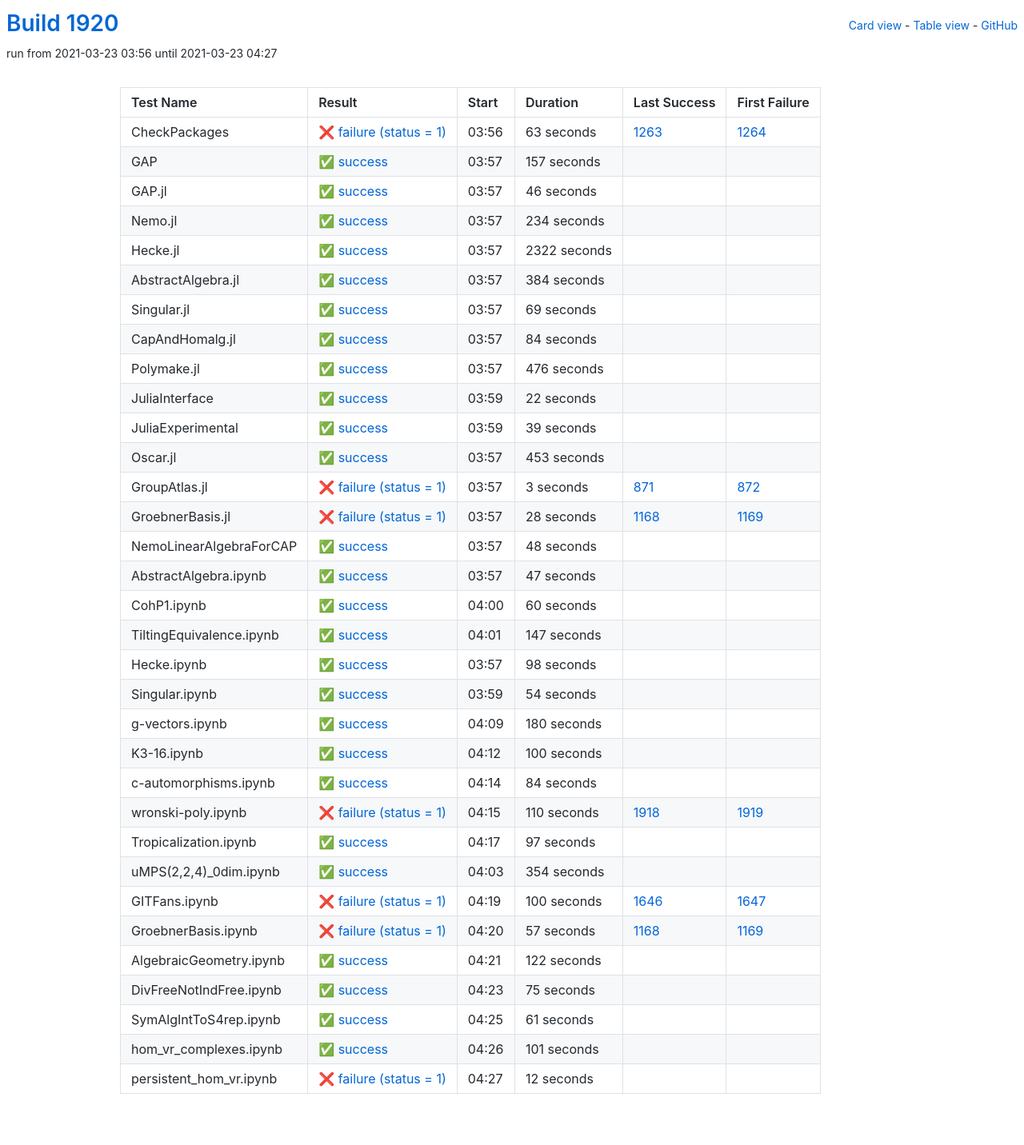
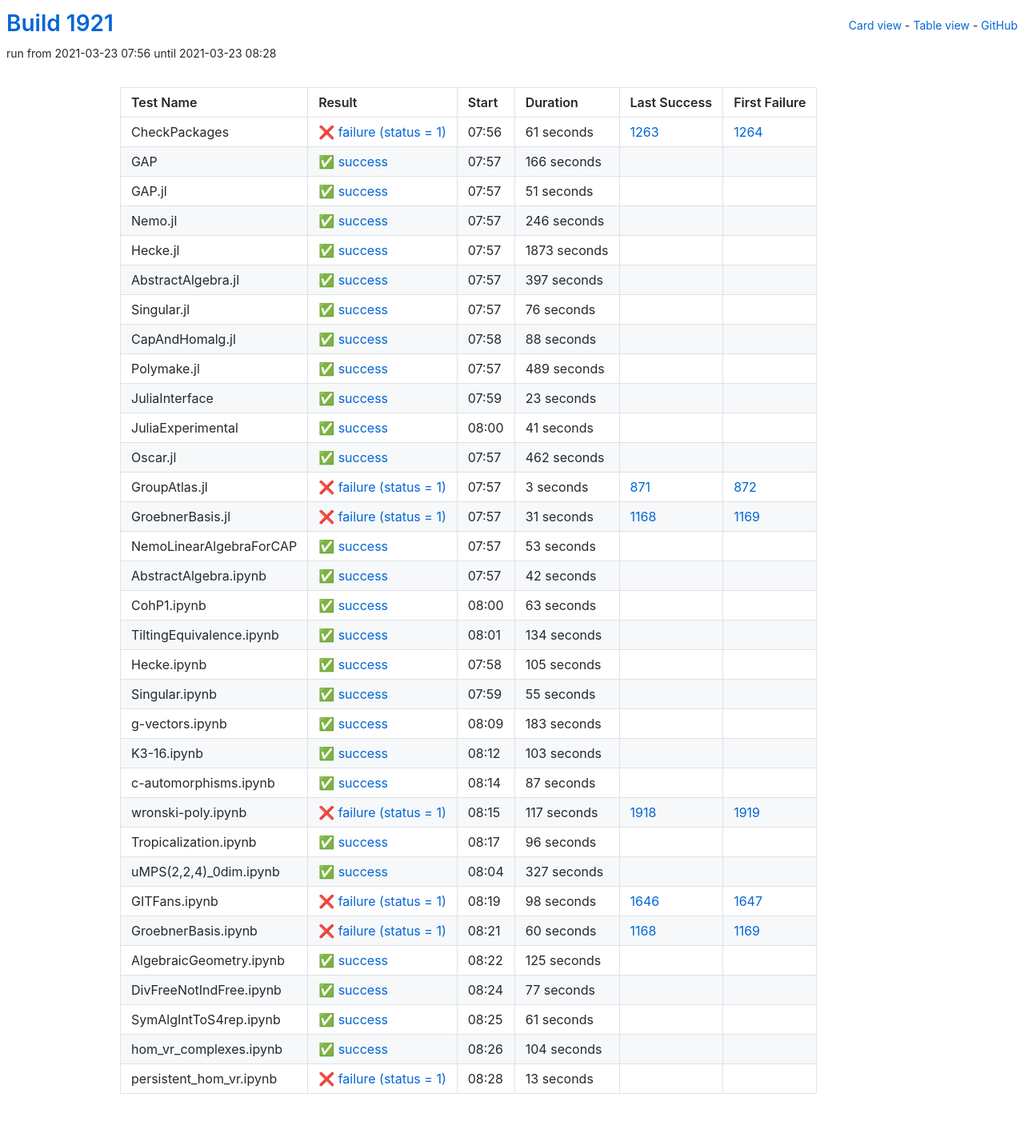
Before and after one commit to oscar-system/oscar-ci-status-stable, a Jekyll site: the page built from table.html, in a window 1280 px wide. Shown: the whole page at 80% size. Built offline with Jekyll 4.4.1, drawn with Linux system fonts in a browser that asks for light colours.

Commit message:
Build #1921

```diff
--- a/_data/ci.yml
+++ b/_data/ci.yml
@@ -1,6 +1,6 @@
 ---
-build: 1920
-build_url: https://oscarci.mathematik.uni-kl.de/job/oscar-stable/1920/
+build: 1921
+build_url: https://oscarci.mathematik.uni-kl.de/job/oscar-stable/1921/
 job: oscar-stable
 organization: oscar-system
 repo: oscar-ci-status-stable
@@ -8,152 +8,152 @@ repourl: https://github.com/oscar-system/oscar-ci-status-stable
 tests:
 - name: CheckPackages
   id: checkpackages
-  log: https://oscarci.mathematik.uni-kl.de/job/oscar-stable/1920/artifact/logs/build-1920/CheckPackages.log
-  start: 2021-03-23 03:56
+  log: https://oscarci.mathematik.uni-kl.de/job/oscar-stable/1921/artifact/logs/build-1921/CheckPackages.log
+  start: 2021-03-23 07:56
   success: false
   exitcode: 1
   status: failure
-  duration: 63
+  duration: 61
   last_success: 1263
   last_success_url: https://oscarci.mathematik.uni-kl.de/job/oscar-stable/1263/
   first_failure: 1264
   first_failure_url: https://oscarci.mathematik.uni-kl.de/job/oscar-stable/1264/
 - name: GAP
   id: gap
-  log: https://oscarci.mathematik.uni-kl.de/job/oscar-stable/1920/artifact/logs/build-1920/GAP.log
-  start: 2021-03-23 03:57
+  log: https://oscarci.mathematik.uni-kl.de/job/oscar-stable/1921/artifact/logs/build-1921/GAP.log
+  start: 2021-03-23 07:57
   success: true
   exitcode: 0
   status: success
-  duration: 157
+  duration: 166
   last_success: false
   last_success_url:
   first_failure: false
   first_failure_url:
 - name: GAP.jl
   id: gap-jl
-  log: https://oscarci.mathematik.uni-kl.de/job/oscar-stable/1920/artifact/logs/build-1920/GAP.jl.log
-  start: 2021-03-23 03:57
+  log: https://oscarci.mathematik.uni-kl.de/job/oscar-stable/1921/artifact/logs/build-1921/GAP.jl.log
+  start: 2021-03-23 07:57
   success: true
   exitcode: 0
   status: success
-  duration: 46
+  duration: 51
   last_success: false
   last_success_url:
   first_failure: false
   first_failure_url:
 - name: Nemo.jl
   id: nemo-jl
-  log: https://oscarci.mathematik.uni-kl.de/job/oscar-stable/1920/artifact/logs/build-1920/Nemo.jl.log
-  start: 2021-03-23 03:57
+  log: https://oscarci.mathematik.uni-kl.de/job/oscar-stable/1921/artifact/logs/build-1921/Nemo.jl.log
+  start: 2021-03-23 07:57
   success: true
   exitcode: 0
   status: success
-  duration: 234
+  duration: 246
   last_success: false
   last_success_url:
   first_failure: false
   first_failure_url:
 - name: Hecke.jl
   id: hecke-jl
-  log: https://oscarci.mathematik.uni-kl.de/job/oscar-stable/1920/artifact/logs/build-1920/Hecke.jl.log
-  start: 2021-03-23 03:57
+  log: https://oscarci.mathematik.uni-kl.de/job/oscar-stable/1921/artifact/logs/build-1921/Hecke.jl.log
+  start: 2021-03-23 07:57
   success: true
   exitcode: 0
   status: success
-  duration: 2322
+  duration: 1873
   last_success: false
   last_success_url:
   first_failure: false
   first_failure_url:
 - name: AbstractAlgebra.jl
   id: abstractalgebra-jl
-  log: https://oscarci.mathematik.uni-kl.de/job/oscar-stable/1920/artifact/logs/build-1920/AbstractAlgebra.jl.log
-  start: 2021-03-23 03:57
+  log: https://oscarci.mathematik.uni-kl.de/job/oscar-stable/1921/artifact/logs/build-1921/AbstractAlgebra.jl.log
+  start: 2021-03-23 07:57
   success: true
   exitcode: 0
   status: success
-  duration: 384
+  duration: 397
   last_success: false
   last_success_url:
   first_failure: false
   first_failure_url:
 - name: Singular.jl
   id: singular-jl
-  log: https://oscarci.mathematik.uni-kl.de/job/oscar-stable/1920/artifact/logs/build-1920/Singular.jl.log
-  start: 2021-03-23 03:57
+  log: https://oscarci.mathematik.uni-kl.de/job/oscar-stable/1921/artifact/logs/build-1921/Singular.jl.log
+  start: 2021-03-23 07:57
   success: true
   exitcode: 0
   status: success
-  duration: 69
+  duration: 76
   last_success: false
   last_success_url:
   first_failure: false
   first_failure_url:
 - name: CapAndHomalg.jl
   id: capandhomalg-jl
-  log: https://oscarci.mathematik.uni-kl.de/job/oscar-stable/1920/artifact/logs/build-1920/CapAndHomalg.jl.log
-  start: 2021-03-23 03:57
+  log: https://oscarci.mathematik.uni-kl.de/job/oscar-stable/1921/artifact/logs/build-1921/CapAndHomalg.jl.log
+  start: 2021-03-23 07:58
   success: true
   exitcode: 0
   status: success
-  duration: 84
+  duration: 88
   last_success: false
   last_success_url:
   first_failure: false
   first_failure_url:
 - name: Polymake.jl
   id: polymake-jl
-  log: https://oscarci.mathematik.uni-kl.de/job/oscar-stable/1920/artifact/logs/build-1920/Polymake.jl.log
-  start: 2021-03-23 03:57
+  log: https://oscarci.mathematik.uni-kl.de/job/oscar-stable/1921/artifact/logs/build-1921/Polymake.jl.log
+  start: 2021-03-23 07:57
   success: true
   exitcode: 0
   status: success
-  duration: 476
+  duration: 489
   last_success: false
   last_success_url:
   first_failure: false
   first_failure_url:
 - name: JuliaInterface
   id: juliainterface
-  log: https://oscarci.mathematik.uni-kl.de/job/oscar-stable/1920/artifact/logs/build-1920/JuliaInterface.log
-  start: 2021-03-23 03:59
+  log: https://oscarci.mathematik.uni-kl.de/job/oscar-stable/1921/artifact/logs/build-1921/JuliaInterface.log
+  start: 2021-03-23 07:59
   success: true
   exitcode: 0
   status: success
-  duration: 22
+  duration: 23
   last_success: false
   last_success_url:
   first_failure: false
   first_failure_url:
 - name: JuliaExperimental
   id: juliaexperimental
-  log: https://oscarci.mathematik.uni-kl.de/job/oscar-stable/1920/artifact/logs/build-1920/JuliaExperimental.log
-  start: 2021-03-23 03:59
+  log: https://oscarci.mathematik.uni-kl.de/job/oscar-stable/1921/artifact/logs/build-1921/JuliaExperimental.log
+  start: 2021-03-23 08:00
   success: true
   exitcode: 0
   status: success
-  duration: 39
+  duration: 41
   last_success: false
   last_success_url:
   first_failure: false
   first_failure_url:
 - name: Oscar.jl
   id: oscar-jl
-  log: https://oscarci.mathematik.uni-kl.de/job/oscar-stable/1920/artifact/logs/build-1920/Oscar.jl.log
-  start: 2021-03-23 03:57
+  log: https://oscarci.mathematik.uni-kl.de/job/oscar-stable/1921/artifact/logs/build-1921/Oscar.jl.log
+  start: 2021-03-23 07:57
   success: true
   exitcode: 0
   status: success
-  duration: 453
+  duration: 462
   last_success: false
   last_success_url:
   first_failure: false
   first_failure_url:
 - name: GroupAtlas.jl
   id: groupatlas-jl
-  log: https://oscarci.mathematik.uni-kl.de/job/oscar-stable/1920/artifact/logs/build-1920/GroupAtlas.jl.log
-  start: 2021-03-23 03:57
+  log: https://oscarci.mathematik.uni-kl.de/job/oscar-stable/1921/artifact/logs/build-1921/GroupAtlas.jl.log
+  start: 2021-03-23 07:57
   success: false
   exitcode: 1
   status: failure
@@ -164,212 +164,212 @@ tests:
   first_failure_url: https://oscarci.mathematik.uni-kl.de/job/oscar-stable/872/
 - name: GroebnerBasis.jl
   id: groebnerbasis-jl
-  log: https://oscarci.mathematik.uni-kl.de/job/oscar-stable/1920/artifact/logs/build-1920/GroebnerBasis.jl.log
-  start: 2021-03-23 03:57
+  log: https://oscarci.mathematik.uni-kl.de/job/oscar-stable/1921/artifact/logs/build-1921/GroebnerBasis.jl.log
+  start: 2021-03-23 07:57
   success: false
   exitcode: 1
   status: failure
-  duration: 28
+  duration: 31
   last_success: 1168
   last_success_url: https://oscarci.mathematik.uni-kl.de/job/oscar-stable/1168/
   first_failure: 1169
   first_failure_url: https://oscarci.mathematik.uni-kl.de/job/oscar-stable/1169/
 - name: NemoLinearAlgebraForCAP
   id: nemolinearalgebraforcap
-  log: https://oscarci.mathematik.uni-kl.de/job/oscar-stable/1920/artifact/logs/build-1920/NemoLinearAlgebraForCAP.log
-  start: 2021-03-23 03:57
+  log: https://oscarci.mathematik.uni-kl.de/job/oscar-stable/1921/artifact/logs/build-1921/NemoLinearAlgebraForCAP.log
+  start: 2021-03-23 07:57
   success: true
   exitcode: 0
   status: success
-  duration: 48
+  duration: 53
   last_success: false
   last_success_url:
   first_failure: false
   first_failure_url:
 - name: AbstractAlgebra.ipynb
   id: abstractalgebra-ipynb
-  log: https://oscarci.mathematik.uni-kl.de/job/oscar-stable/1920/artifact/logs/build-1920/AbstractAlgebra.ipynb.log
-  start: 2021-03-23 03:57
+  log: https://oscarci.mathematik.uni-kl.de/job/oscar-stable/1921/artifact/logs/build-1921/AbstractAlgebra.ipynb.log
+  start: 2021-03-23 07:57
   success: true
   exitcode: 0
   status: success
-  duration: 47
+  duration: 42
   last_success: false
   last_success_url:
   first_failure: false
   first_failure_url:
 - name: CohP1.ipynb
   id: cohp1-ipynb
-  log: https://oscarci.mathematik.uni-kl.de/job/oscar-stable/1920/artifact/logs/build-1920/CohP1.ipynb.log
-  start: 2021-03-23 04:00
+  log: https://oscarci.mathematik.uni-kl.de/job/oscar-stable/1921/artifact/logs/build-1921/CohP1.ipynb.log
+  start: 2021-03-23 08:00
   success: true
   exitcode: 0
   status: success
-  duration: 60
+  duration: 63
   last_success: false
   last_success_url:
   first_failure: false
   first_failure_url:
 - name: TiltingEquivalence.ipynb
   id: tiltingequivalence-ipynb
-  log: https://oscarci.mathematik.uni-kl.de/job/oscar-stable/1920/artifact/logs/build-1920/TiltingEquivalence.ipynb.log
-  start: 2021-03-23 04:01
+  log: https://oscarci.mathematik.uni-kl.de/job/oscar-stable/1921/artifact/logs/build-1921/TiltingEquivalence.ipynb.log
+  start: 2021-03-23 08:01
   success: true
   exitcode: 0
   status: success
-  duration: 147
+  duration: 134
   last_success: false
   last_success_url:
   first_failure: false
   first_failure_url:
 - name: Hecke.ipynb
   id: hecke-ipynb
-  log: https://oscarci.mathematik.uni-kl.de/job/oscar-stable/1920/artifact/logs/build-1920/Hecke.ipynb.log
-  start: 2021-03-23 03:57
+  log: https://oscarci.mathematik.uni-kl.de/job/oscar-stable/1921/artifact/logs/build-1921/Hecke.ipynb.log
+  start: 2021-03-23 07:58
   success: true
   exitcode: 0
   status: success
-  duration: 98
+  duration: 105
   last_success: false
   last_success_url:
   first_failure: false
   first_failure_url:
 - name: Singular.ipynb
   id: singular-ipynb
-  log: https://oscarci.mathematik.uni-kl.de/job/oscar-stable/1920/artifact/logs/build-1920/Singular.ipynb.log
-  start: 2021-03-23 03:59
+  log: https://oscarci.mathematik.uni-kl.de/job/oscar-stable/1921/artifact/logs/build-1921/Singular.ipynb.log
+  start: 2021-03-23 07:59
   success: true
   exitcode: 0
   status: success
-  duration: 54
+  duration: 55
   last_success: false
   last_success_url:
   first_failure: false
   first_failure_url:
 - name: g-vectors.ipynb
   id: g-vectors-ipynb
-  log: https://oscarci.mathematik.uni-kl.de/job/oscar-stable/1920/artifact/logs/build-1920/g-vectors.ipynb.log
-  start: 2021-03-23 04:09
+  log: https://oscarci.mathematik.uni-kl.de/job/oscar-stable/1921/artifact/logs/build-1921/g-vectors.ipynb.log
+  start: 2021-03-23 08:09
   success: true
   exitcode: 0
   status: success
-  duration: 180
+  duration: 183
   last_success: false
   last_success_url:
   first_failure: false
   first_failure_url:
 - name: K3-16.ipynb
   id: k3-16-ipynb
-  log: https://oscarci.mathematik.uni-kl.de/job/oscar-stable/1920/artifact/logs/build-1920/K3-16.ipynb.log
-  start: 2021-03-23 04:12
+  log: https://oscarci.mathematik.uni-kl.de/job/oscar-stable/1921/artifact/logs/build-1921/K3-16.ipynb.log
+  start: 2021-03-23 08:12
   success: true
   exitcode: 0
   status: success
-  duration: 100
+  duration: 103
   last_success: false
   last_success_url:
   first_failure: false
   first_failure_url:
 - name: c-automorphisms.ipynb
   id: c-automorphisms-ipynb
-  log: https://oscarci.mathematik.uni-kl.de/job/oscar-stable/1920/artifact/logs/build-1920/c-automorphisms.ipynb.log
-  start: 2021-03-23 04:14
+  log: https://oscarci.mathematik.uni-kl.de/job/oscar-stable/1921/artifact/logs/build-1921/c-automorphisms.ipynb.log
+  start: 2021-03-23 08:14
   success: true
   exitcode: 0
   status: success
-  duration: 84
+  duration: 87
   last_success: false
   last_success_url:
   first_failure: false
   first_failure_url:
 - name: wronski-poly.ipynb
   id: wronski-poly-ipynb
-  log: https://oscarci.mathematik.uni-kl.de/job/oscar-stable/1920/artifact/logs/build-1920/wronski-poly.ipynb.log
-  start: 2021-03-23 04:15
+  log: https://oscarci.mathematik.uni-kl.de/job/oscar-stable/1921/artifact/logs/build-1921/wronski-poly.ipynb.log
+  start: 2021-03-23 08:15
   success: false
   exitcode: 1
   status: failure
-  duration: 110
+  duration: 117
   last_success: 1918
   last_success_url: https://oscarci.mathematik.uni-kl.de/job/oscar-stable/1918/
   first_failure: 1919
   first_failure_url: https://oscarci.mathematik.uni-kl.de/job/oscar-stable/1919/
 - name: Tropicalization.ipynb
   id: tropicalization-ipynb
-  log: https://oscarci.mathematik.uni-kl.de/job/oscar-stable/1920/artifact/logs/build-1920/Tropicalization.ipynb.log
-  start: 2021-03-23 04:17
+  log: https://oscarci.mathematik.uni-kl.de/job/oscar-stable/1921/artifact/logs/build-1921/Tropicalization.ipynb.log
+  start: 2021-03-23 08:17
   success: true
   exitcode: 0
   status: success
-  duration: 97
+  duration: 96
   last_success: false
   last_success_url:
   first_failure: false
   first_failure_url:
 - name: uMPS(2,2,4)_0dim.ipynb
   id: umps-2-2-4-0dim-ipynb
-  log: https://oscarci.mathematik.uni-kl.de/job/oscar-stable/1920/artifact/logs/build-1920/uMPS-2-2-4-_0dim.ipynb.log
-  start: 2021-03-23 04:03
+  log: https://oscarci.mathematik.uni-kl.de/job/oscar-stable/1921/artifact/logs/build-1921/uMPS-2-2-4-_0dim.ipynb.log
+  start: 2021-03-23 08:04
   success: true
   exitcode: 0
   status: success
-  duration: 354
+  duration: 327
   last_success: false
   last_success_url:
   first_failure: false
   first_failure_url:
 - name: GITFans.ipynb
   id: gitfans-ipynb
-  log: https://oscarci.mathematik.uni-kl.de/job/oscar-stable/1920/artifact/logs/build-1920/GITFans.ipynb.log
-  start: 2021-03-23 04:19
+  log: https://oscarci.mathematik.uni-kl.de/job/oscar-stable/1921/artifact/logs/build-1921/GITFans.ipynb.log
+  start: 2021-03-23 08:19
   success: false
   exitcode: 1
   status: failure
-  duration: 100
+  duration: 98
   last_success: 1646
   last_success_url: https://oscarci.mathematik.uni-kl.de/job/oscar-stable/1646/
   first_failure: 1647
   first_failure_url: https://oscarci.mathematik.uni-kl.de/job/oscar-stable/1647/
 - name: GroebnerBasis.ipynb
   id: groebnerbasis-ipynb
-  log: https://oscarci.mathematik.uni-kl.de/job/oscar-stable/1920/artifact/logs/build-1920/GroebnerBasis.ipynb.log
-  start: 2021-03-23 04:20
+  log: https://oscarci.mathematik.uni-kl.de/job/oscar-stable/1921/artifact/logs/build-1921/GroebnerBasis.ipynb.log
+  start: 2021-03-23 08:21
   success: false
   exitcode: 1
   status: failure
-  duration: 57
+  duration: 60
   last_success: 1168
   last_success_url: https://oscarci.mathematik.uni-kl.de/job/oscar-stable/1168/
   first_failure: 1169
   first_failure_url: https://oscarci.mathematik.uni-kl.de/job/oscar-stable/1169/
 - name: AlgebraicGeometry.ipynb
   id: algebraicgeometry-ipynb
-  log: https://oscarci.mathematik.uni-kl.de/job/oscar-stable/1920/artifact/logs/build-1920/AlgebraicGeometry.ipynb.log
-  start: 2021-03-23 04:21
+  log: https://oscarci.mathematik.uni-kl.de/job/oscar-stable/1921/artifact/logs/build-1921/AlgebraicGeometry.ipynb.log
+  start: 2021-03-23 08:22
   success: true
   exitcode: 0
   status: success
-  duration: 122
+  duration: 125
   last_success: false
   last_success_url:
   first_failure: false
   first_failure_url:
 - name: DivFreeNotIndFree.ipynb
   id: divfreenotindfree-ipynb
-  log: https://oscarci.mathematik.uni-kl.de/job/oscar-stable/1920/artifact/logs/build-1920/DivFreeNotIndFree.ipynb.log
-  start: 2021-03-23 04:23
+  log: https://oscarci.mathematik.uni-kl.de/job/oscar-stable/1921/artifact/logs/build-1921/DivFreeNotIndFree.ipynb.log
+  start: 2021-03-23 08:24
   success: true
   exitcode: 0
   status: success
-  duration: 75
+  duration: 77
   last_success: false
   last_success_url:
   first_failure: false
   first_failure_url:
 - name: SymAlgIntToS4rep.ipynb
   id: symalginttos4rep-ipynb
-  log: https://oscarci.mathematik.uni-kl.de/job/oscar-stable/1920/artifact/logs/build-1920/SymAlgIntToS4rep.ipynb.log
-  start: 2021-03-23 04:25
+  log: https://oscarci.mathematik.uni-kl.de/job/oscar-stable/1921/artifact/logs/build-1921/SymAlgIntToS4rep.ipynb.log
+  start: 2021-03-23 08:25
   success: true
   exitcode: 0
   status: success
@@ -380,24 +380,24 @@ tests:
   first_failure_url:
 - name: hom_vr_complexes.ipynb
   id: hom-vr-complexes-ipynb
-  log: https://oscarci.mathematik.uni-kl.de/job/oscar-stable/1920/artifact/logs/build-1920/hom_vr_complexes.ipynb.log
-  start: 2021-03-23 04:26
+  log: https://oscarci.mathematik.uni-kl.de/job/oscar-stable/1921/artifact/logs/build-1921/hom_vr_complexes.ipynb.log
+  start: 2021-03-23 08:26
   success: true
   exitcode: 0
   status: success
-  duration: 101
+  duration: 104
   last_success: false
   last_success_url:
   first_failure: false
   first_failure_url:
 - name: persistent_hom_vr.ipynb
   id: persistent-hom-vr-ipynb
-  log: https://oscarci.mathematik.uni-kl.de/job/oscar-stable/1920/artifact/logs/build-1920/persistent_hom_vr.ipynb.log
-  start: 2021-03-23 04:27
+  log: https://oscarci.mathematik.uni-kl.de/job/oscar-stable/1921/artifact/logs/build-1921/persistent_hom_vr.ipynb.log
+  start: 2021-03-23 08:28
   success: false
   exitcode: 1
   status: failure
-  duration: 12
+  duration: 13
   last_success: false
   last_success_url:
   first_failure: false
```
Also changed, not shown: README.md.
